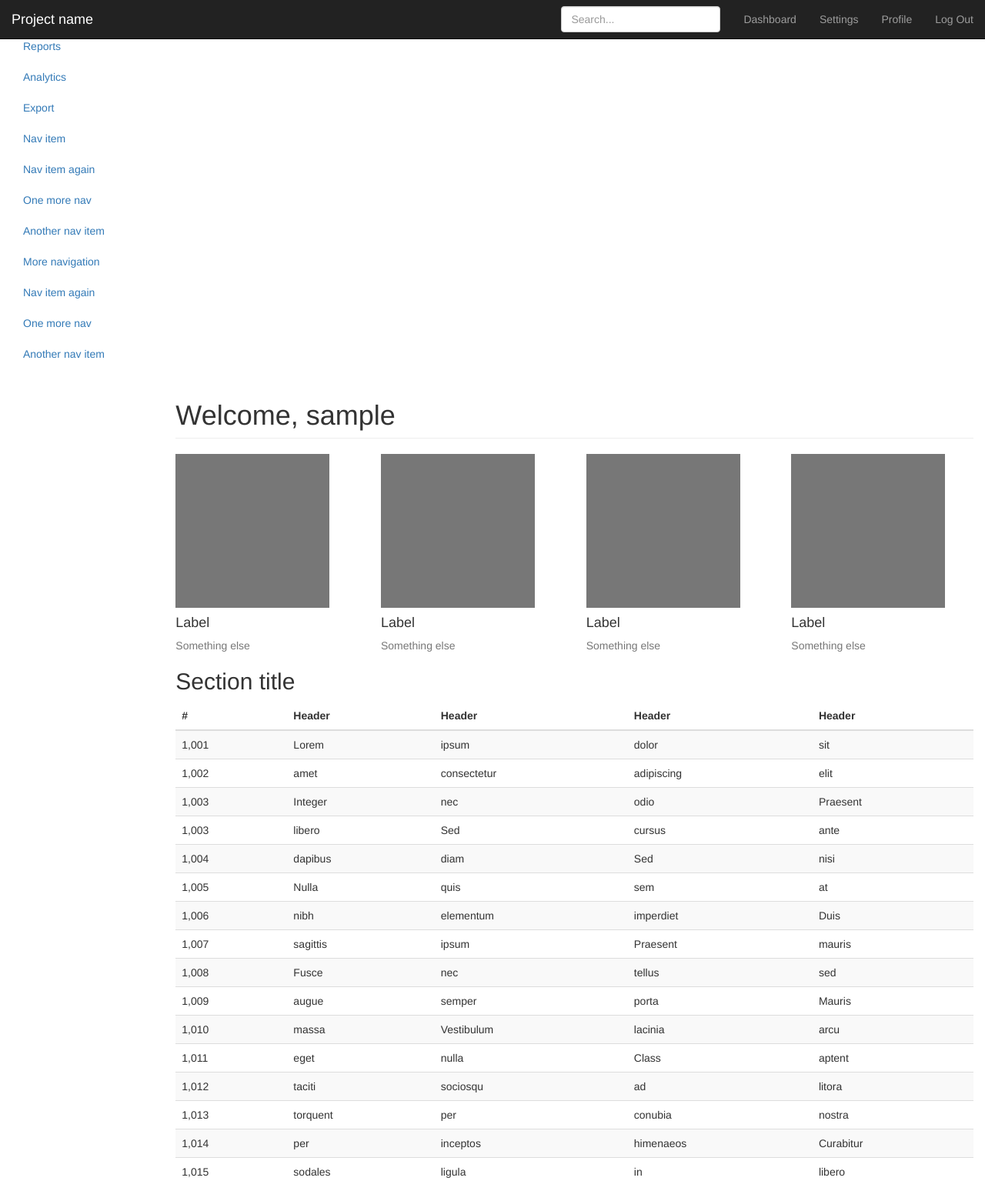
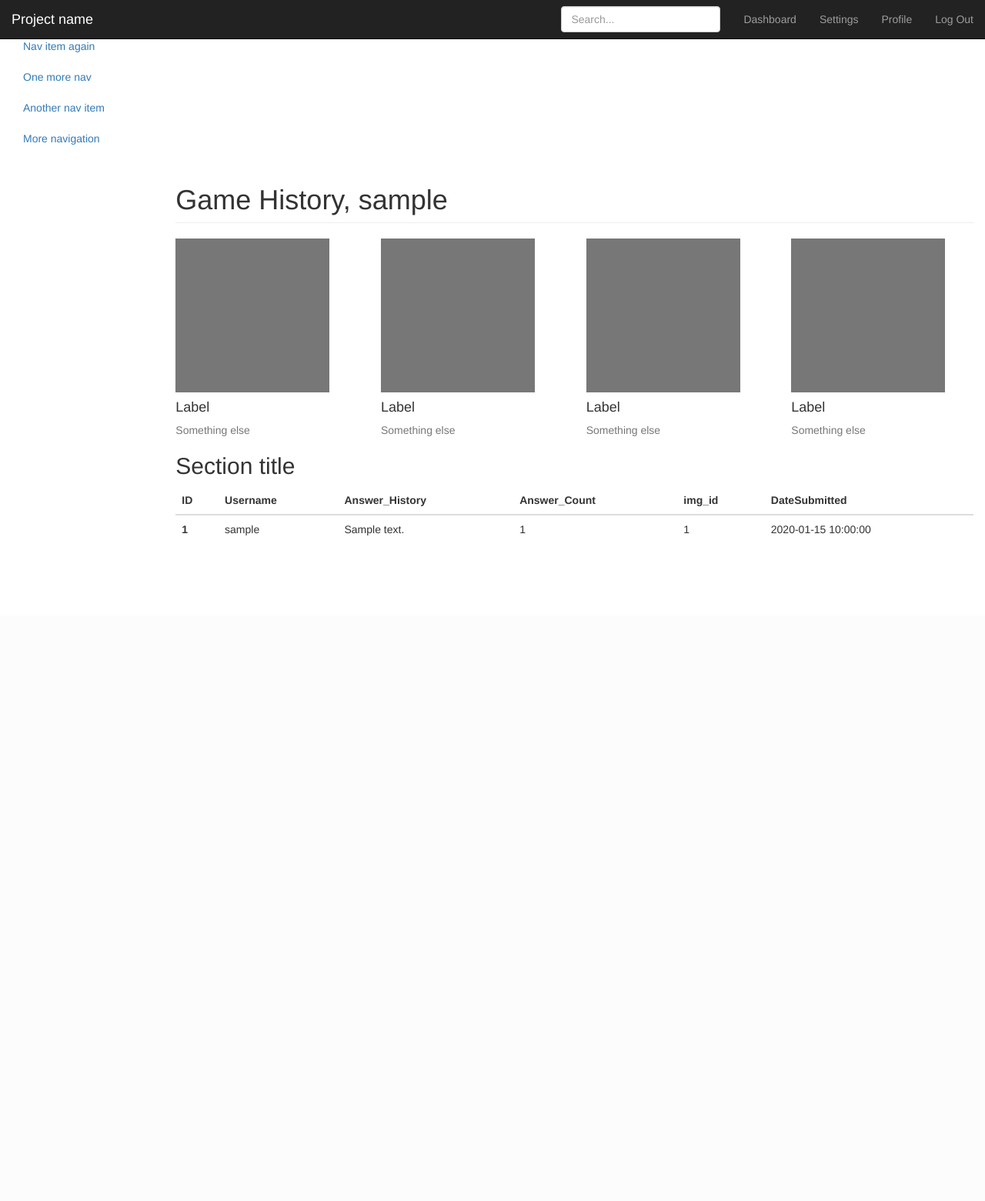
Before and after one commit to mmaazahmed/PixelPerfect, a Flask app: page /dashboard in a window 1280 px wide. Shown: the whole page at 77% size. After the commit the page ends 696 px from the top, so only its background shows below. Run offline with Flask 2, Linux system fonts and the light colour scheme; a user stored in the database is signed in; tables that the repository leaves empty hold one stand-in row (values such as "Sample post"); some libraries are stand-ins or nearby versions.

Commit message:
Tweaked Dashboard, Make it look nicer and Merge with Main

```diff
--- a/flasklogin/app.py
+++ b/flasklogin/app.py
@@ -1,5 +1,7 @@
 from crypt import methods
+from dbm import dumb
 from distutils.log import debug
+from email.policy import default
 from enum import unique
 from flask import (
     Flask,
@@ -10,14 +12,15 @@ from flask import (
     session,
     url_for
 )
+from flask_login import LoginManager, UserMixin, login_user, login_required, logout_user, current_user
+
 from flask_bootstrap import Bootstrap
 from flask_sqlalchemy import SQLAlchemy
 from flask_wtf import FlaskForm
 from wtforms import StringField, PasswordField, BooleanField
 from wtforms.validators import InputRequired, Email, Length
 from werkzeug.security import generate_password_hash, check_password_hash
-from flask_login import LoginManager, UserMixin, login_user, login_required, logout_user, current_user
-
+import datetime
 #FORM CLASSES
 #------------------
 class LoginForm(FlaskForm):
@@ -53,6 +56,23 @@ class User(UserMixin, db.Model):
     email = db.Column(db.String(50), unique=True)
     password = db.Column(db.String(80))
 
+class ImageTable(db.Model):
+    id = db.Column(db.Integer, primary_key=True)
+    imagepath = db.Column(db.String, unique=True, nullable=False)
+    answer = db.Column(db.String, unique=True, nullable=False)
+    # mimetypes = db.Column(db.Text, nullable=False)
+
+
+class Player_History(db.Model): #Stores every session for a player
+    id = db.Column(db.Integer, primary_key=True)
+    username = db.Column(db.String, nullable=False) #use Username to return results for that username
+    answer_history = db.Column(db.String, nullable=False) #Have Large Sequence
+    answer_count = db.Column(db.Integer, nullable=False)
+    img_id = db.Column(db.Integer, nullable=False)
+    date_submitted = db.Column(db.DateTime, nullable=True)
+
+
+
 
 @app.route('/signup', methods=['GET','POST'])
 def signup():
@@ -70,10 +90,12 @@ def signup():
         return '<h1> Successfully added New User! </h1>'
     return render_template('signup.html', form=form)
 
+
 #Create User Loader, Connection to flask login and actual database
 @login_manager.user_loader
 def load_user(user_id):
     return User.query.get(int(user_id))
+
 
 @app.route('/login', methods=['GET','POST'])
 def login():
@@ -95,11 +117,39 @@ def login():
     #not submitted render template
     return render_template('login.html', form=form) # Pass form to template for form object to be used in login.html
 
+#Create some Rows for Player historyw
+
+# def dateNow():
+#     today = datetime.datetime.now()
+#     date_time = today.strftime("%Y-%m-%d %H:%M:%S")
+#     return date_time
+shit = "2022-05-23 23:33:40"
+# datetime.datetime.now()
+def Dump():
+    for _ in range(1):
+        hist = Player_History(
+                    username="Testings",
+                    answer_history= "Taj Mahal|Reeses Puff|Grand Canyon|St. Petersburg",
+                    answer_count = 4,
+                    img_id = 11,
+                    date_submitted= datetime.datetime.now()
+                    )
+
+        db.session.add(hist)
+        db.session.commit()
+
+# Dump()
+
 #Cannot Access Dashboard without login
 @app.route('/dashboard')
 @login_required
 def dash():
-    return render_template('dashboard.html', name=current_user.username)
+    headings = ["ID", "Username", "Answer_History", "Answer_Count","img_id","DateSubmitted"]
+    player_history = Player_History.query.filter_by(username=current_user.username) #Returns Rows
+    return render_template('dashboard.html', name=current_user.username, player_history=player_history, headings=headings)
+
+
+
 
 
 @app.route('/')
--- a/flasklogin/templates/dashboard.html
+++ b/flasklogin/templates/dashboard.html
@@ -8,6 +8,7 @@ Dashboard
 {% block styles %}
 {{super()}}
 <link rel="stylesheet" href="{{url_for('.static', filename='dashboard.css')}}">
+
 {% endblock %}
 
 {% block content %}
@@ -40,26 +41,15 @@ Dashboard
       <div class="row">
         <div class="col-sm-3 col-md-2 sidebar">
           <ul class="nav nav-sidebar">
-            <li class="active"><a href="#">Overview <span class="sr-only">(current)</span></a></li>
-            <li><a href="#">Reports</a></li>
-            <li><a href="#">Analytics</a></li>
-            <li><a href="#">Export</a></li>
-          </ul>
-          <ul class="nav nav-sidebar">
             <li><a href="">Nav item</a></li>
             <li><a href="">Nav item again</a></li>
             <li><a href="">One more nav</a></li>
             <li><a href="">Another nav item</a></li>
             <li><a href="">More navigation</a></li>
           </ul>
-          <ul class="nav nav-sidebar">
-            <li><a href="">Nav item again</a></li>
-            <li><a href="">One more nav</a></li>
-            <li><a href="">Another nav item</a></li>
-          </ul>
         </div>
         <div class="col-sm-9 col-sm-offset-3 col-md-10 col-md-offset-2 main">
-          <h1 class="page-header">Welcome, {{ name }}</h1>
+          <h1 class="page-header">Game History, {{ name }}</h1>
 
           <div class="row placeholders">
             <div class="col-xs-6 col-sm-3 placeholder">
@@ -86,133 +76,35 @@ Dashboard
 
           <h2 class="sub-header">Section title</h2>
           <div class="table-responsive">
-            <table class="table table-striped">
+            <table class="table">
               <thead>
-                <tr>
-                  <th>#</th>
-                  <th>Header</th>
-                  <th>Header</th>
-                  <th>Header</th>
-                  <th>Header</th>
-                </tr>
+                <tr scope="col">
+                  {%for heading in headings %}
+                    <th scope="row"> {{heading}}</th>
+                    {%endfor%}
+                  </tr>
               </thead>
               <tbody>
-                <tr>
-                  <td>1,001</td>
-                  <td>Lorem</td>
-                  <td>ipsum</td>
-                  <td>dolor</td>
-                  <td>sit</td>
-                </tr>
-                <tr>
-                  <td>1,002</td>
-                  <td>amet</td>
-                  <td>consectetur</td>
-                  <td>adipiscing</td>
-                  <td>elit</td>
-                </tr>
-                <tr>
-                  <td>1,003</td>
-                  <td>Integer</td>
-                  <td>nec</td>
-                  <td>odio</td>
-                  <td>Praesent</td>
-                </tr>
-                <tr>
-                  <td>1,003</td>
-                  <td>libero</td>
-                  <td>Sed</td>
-                  <td>cursus</td>
-                  <td>ante</td>
-                </tr>
-                <tr>
-                  <td>1,004</td>
-                  <td>dapibus</td>
-                  <td>diam</td>
-                  <td>Sed</td>
-                  <td>nisi</td>
-                </tr>
-                <tr>
-                  <td>1,005</td>
-                  <td>Nulla</td>
-                  <td>quis</td>
-                  <td>sem</td>
-                  <td>at</td>
-                </tr>
-                <tr>
-                  <td>1,006</td>
-                  <td>nibh</td>
-                  <td>elementum</td>
-                  <td>imperdiet</td>
-                  <td>Duis</td>
-                </tr>
-                <tr>
-                  <td>1,007</td>
-                  <td>sagittis</td>
-                  <td>ipsum</td>
-                  <td>Praesent</td>
-                  <td>mauris</td>
-                </tr>
-                <tr>
-                  <td>1,008</td>
-                  <td>Fusce</td>
-                  <td>nec</td>
-                  <td>tellus</td>
-                  <td>sed</td>
-                </tr>
-                <tr>
-                  <td>1,009</td>
-                  <td>augue</td>
-                  <td>semper</td>
-                  <td>porta</td>
-                  <td>Mauris</td>
-                </tr>
-                <tr>
-                  <td>1,010</td>
-                  <td>massa</td>
-                  <td>Vestibulum</td>
-                  <td>lacinia</td>
-                  <td>arcu</td>
-                </tr>
-                <tr>
-                  <td>1,011</td>
-                  <td>eget</td>
-                  <td>nulla</td>
-                  <td>Class</td>
-                  <td>aptent</td>
-                </tr>
-                <tr>
-                  <td>1,012</td>
-                  <td>taciti</td>
-                  <td>sociosqu</td>
-                  <td>ad</td>
-                  <td>litora</td>
-                </tr>
-                <tr>
-                  <td>1,013</td>
-                  <td>torquent</td>
-                  <td>per</td>
-                  <td>conubia</td>
-                  <td>nostra</td>
-                </tr>
-                <tr>
-                  <td>1,014</td>
-                  <td>per</td>
-                  <td>inceptos</td>
-                  <td>himenaeos</td>
-                  <td>Curabitur</td>
-                </tr>
-                <tr>
-                  <td>1,015</td>
-                  <td>sodales</td>
-                  <td>ligula</td>
-                  <td>in</td>
-                  <td>libero</td>
-                </tr>
+                  {%for post in player_history %}
+                  <tr>
+                    <th scope="row"> {{post.id}} </th>
+                    <td> {{post.username}}</td>
+                    <td id="history{{post.id}}">null</td>
+                    <td> {{post.answer_count}} </td>
+                    <td> {{post.img_id}} </td>
+                    <td> {{post.date_submitted}} </td>
+                  </tr>
+                  <script>
+                    var streamArr = '{{post.answer_history}}';
+                    var historyArray = streamArr.split("|")
+                    document.getElementById("history{{post.id}}").innerHTML = historyArray;
+                  </script>
+                  {%endfor%}
               </tbody>
             </table>
           </div>
         </div>
       </div>
     </div>
+
 {% endblock %}
```
Also changed, not shown: flasklogin/database.db.
